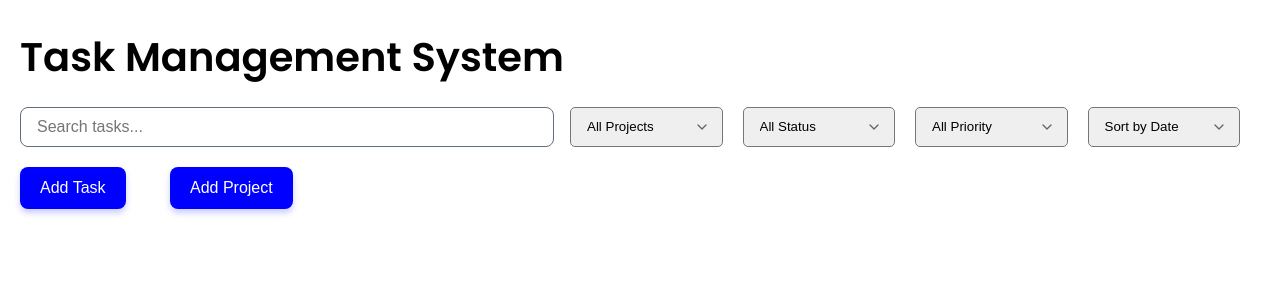
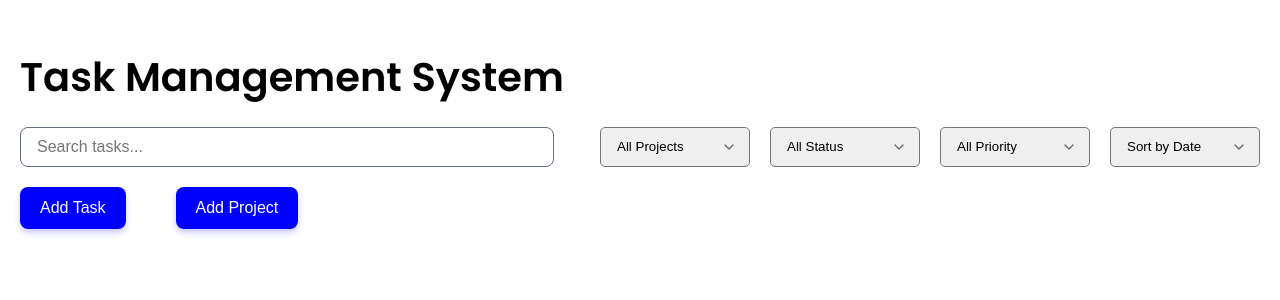
Before and after one commit to kads2222/Task-Management-Web-App, a React (Vite) app: page / in a window 1280 px wide. Shown: the top 300 px of the page. Built offline with nearby package versions, Linux system fonts and the light colour scheme.

Commit message:
refactor(css): format the layout according to the flexbox in the main screen UI

```diff
--- a/src/App.jsx
+++ b/src/App.jsx
@@ -53,8 +53,8 @@ function App() {
 
   return (
     <div>
+      <div className={styles.container}>
         <h1>Task Management System</h1>
-
         <div className={styles.controls}>
           <div>
             <input
@@ -64,7 +64,7 @@ function App() {
               onChange={(e) => setSearch(e.target.value)}
             />
           </div>
-
+          <div className={styles.control}>
             <select
               className={styles.select}
               value={filterProject}
@@ -75,7 +75,6 @@ function App() {
                 <option key={i}>{p}</option>
               ))}
             </select>
-
             <select
               className={styles.select}
               value={filterStatus}
@@ -86,7 +85,6 @@ function App() {
               <option>In Progress</option>
               <option>Done</option>
             </select>
-
             <select
               className={styles.select}
               value={filterPriority}
@@ -97,7 +95,6 @@ function App() {
               <option>Medium</option>
               <option>Low</option>
             </select>
-
             <select
               className={styles.select}
               value={sortBy}
@@ -108,14 +105,11 @@ function App() {
               <option value="status">Sort by Status</option>
             </select>
           </div>
-
-      <div className={styles.btn}>
-        <div className={styles.btnwrapper}>
+        </div>
+        <div className={styles.buttons}>
           <button className={styles.button} onClick={openCreateTask}>
             Add Task
           </button>
-        </div>
-        <div className={styles.btnwrapper}>
           <button
             className={styles.button}
             onClick={() => setModalType("project")}
--- a/src/App.module.css
+++ b/src/App.module.css
@@ -5,37 +5,11 @@ h1 {
   margin-bottom: 0;
 }
 
-.btn {
+.container {
   display: flex;
-  flex-direction: row;
-  padding-bottom: 0.8rem;
-}
-
-.btnwrapper {
-  width: 15rem;
-  display: flex;
-}
-
-.button {
-  padding: 1.2rem 2rem;
-  font-weight: 200;
-  font-size: 1.6rem;
-  color: rgb(255, 255, 255);
-  background-color: rgb(0, 0, 255);
-  border: none;
-  border-radius: 8px;
-  cursor: pointer;
-  transform: 0.15s cubic-bezier(0.4, 0, 0.2, 1), blue 0.15s ease;
-  transform-origin: center;
-  box-shadow: 0 4px 6px rgba(0, 0, 255, 0.2);
-}
-
-.button:active {
-  font-weight: 600;
-  color: rgb(255, 255, 255);
-  background-color: rgb(0, 0, 255);
-  transform: scale(1.02);
-  box-shadow: 0 4px 6px rgba(0, 0, 255, 0.4);
+  flex-direction: column;
+  padding: 0;
+  margin: 0;
 }
 
 .searchbar {
@@ -60,13 +34,20 @@ h1 {
   display: flex;
   flex-direction: row;
   margin-bottom: 2rem;
+  gap: 30px;
 }
 
-.controls .select {
+.control {
+  display: flex;
+  flex-direction: row;
+  justify-content: space-evenly;
+}
+
+.control .select {
   appearance: none;
   -webkit-appearance: none;
   -moz-appearance: none;
-  width: 16rem;
+  width: 15rem;
   margin-right: 2rem;
   border-radius: 5px;
   padding: 0 4rem 0 1.6rem;
@@ -79,11 +60,38 @@ h1 {
   outline: none;
 }
 
-.controls .select:hover {
+.control.select:hover {
   border-color: #0000ff;
 }
 
-.controls .select:focus {
+.control.select:focus {
   border-color: #0000ff;
   box-shadow: 0 0 0 4px rgba(0, 0, 255, 0.1);
 }
+
+.buttons {
+  display: flex;
+  gap: 50px;
+}
+
+.button {
+  padding: 1.2rem 2rem;
+  font-weight: 200;
+  font-size: 1.6rem;
+  color: rgb(255, 255, 255);
+  background-color: rgb(0, 0, 255);
+  border: none;
+  border-radius: 8px;
+  cursor: pointer;
+  transform: 0.15s cubic-bezier(0.4, 0, 0.2, 1), blue 0.15s ease;
+  transform-origin: center;
+  box-shadow: 0 4px 6px rgba(0, 0, 255, 0.2);
+}
+
+.button:active {
+  font-weight: 600;
+  color: rgb(255, 255, 255);
+  background-color: rgb(0, 0, 255);
+  transform: scale(1.02);
+  box-shadow: 0 4px 6px rgba(0, 0, 255, 0.4);
+}
```
Lines whose indentation alone changed are shown as unchanged.
